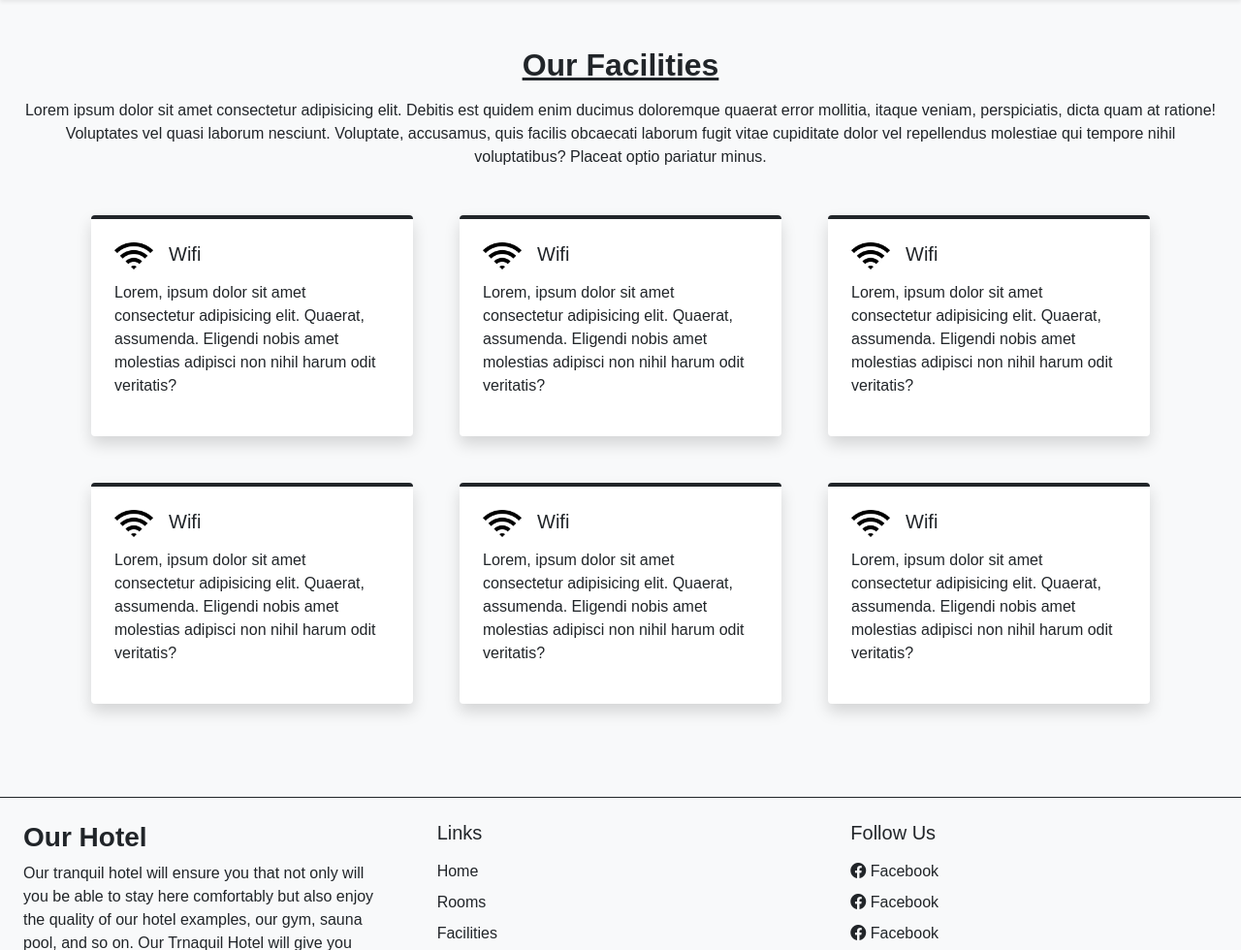
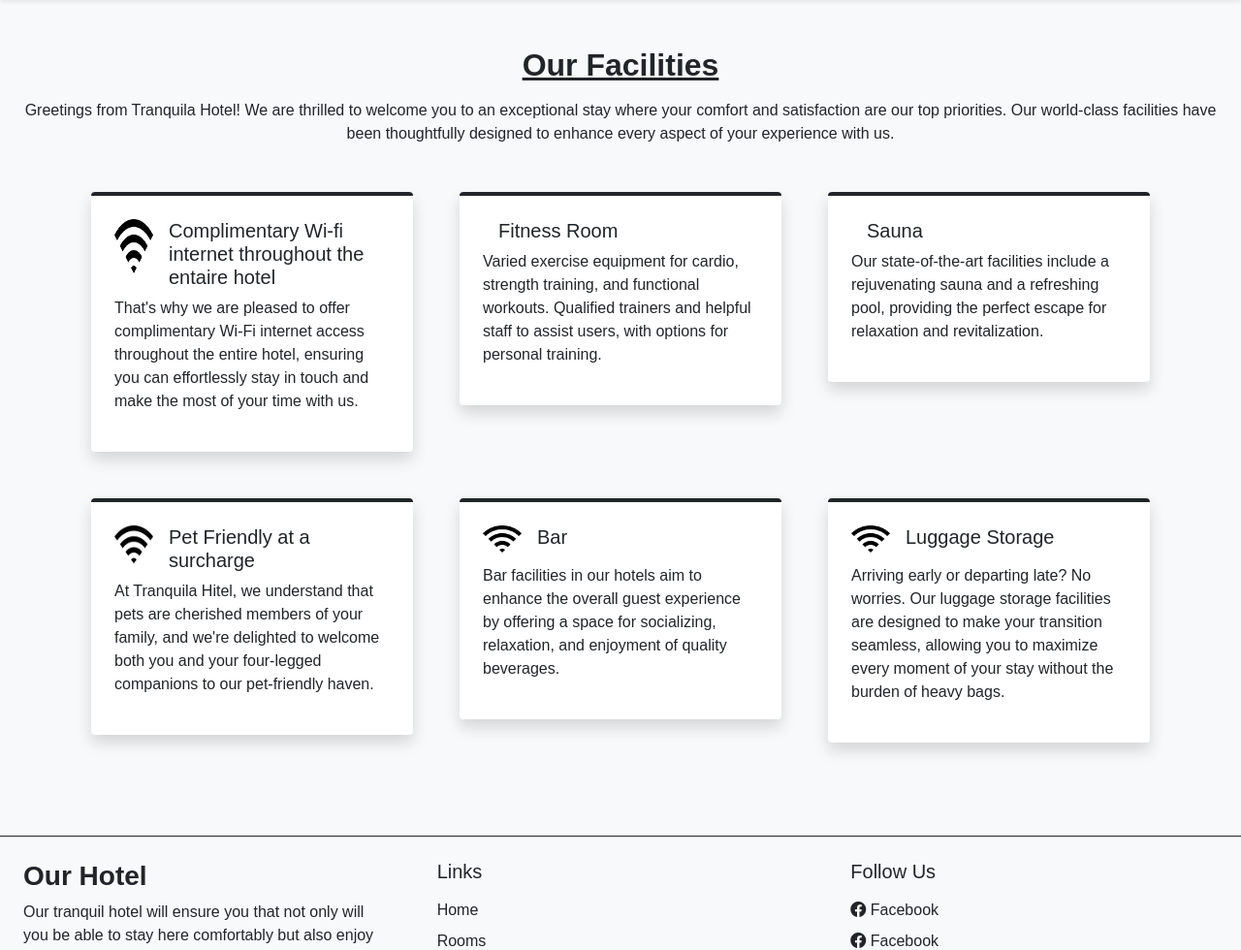
Before and after one commit to HazelKnott/Hotel-Mangement-System, a PHP site: page /facilities.php in a window 1280 px wide. Shown: the part 56-1036 px from the top of the page at 97% size. Run offline with PHP 8.4, Linux system fonts and the light colour scheme; some web fonts are replaced.

Commit message:
Update facilities.php

```diff
--- a/facilities.php
+++ b/facilities.php
@@ -25,7 +25,7 @@
     <h2 class="fw-bold text-center text-decoration-underline">Our Facilities</h2>
     <!-- <div class="border-bottom border-dark h-line"></div> -->
     <p class="text-center mt-3">
-      Lorem ipsum dolor sit amet consectetur adipisicing elit. Debitis est quidem enim ducimus doloremque quaerat error mollitia, itaque veniam, perspiciatis, dicta quam at ratione! Voluptates vel quasi laborum nesciunt. Voluptate, accusamus, quis facilis obcaecati laborum fugit vitae cupiditate dolor vel repellendus molestiae qui tempore nihil voluptatibus? Placeat optio pariatur minus.
+    Greetings from Tranquila Hotel! We are thrilled to welcome you to an exceptional stay where your comfort and satisfaction are our top priorities. Our world-class facilities have been thoughtfully designed to enhance every aspect of your experience with us.
     </p>
   </div>
 
@@ -35,10 +35,43 @@
         <div class="bg-white rounded shadow p-4 border-top border-4 border-dark pop">
           <div class="d-flex">
             <img src="images/facilities2/wifi.png" width="40px" alt="">
-            <h5 class="ms-3">Wifi</h5>
+            <h5 class="ms-3">Complimentary Wi-fi internet throughout the entaire hotel</h5>
           </div>
           <p>
-            Lorem, ipsum dolor sit amet consectetur adipisicing elit. Quaerat, assumenda. Eligendi nobis amet molestias adipisci non nihil harum odit veritatis?
+          That's why we are pleased to offer complimentary Wi-Fi internet access throughout the entire hotel, ensuring you can effortlessly stay in touch and make the most of your time with us.
+          </p>
+        </div>
+      </div>
+      <div class="col-lg-4 col-md-6 mb-5 px-4">
+        <div class="bg-white rounded shadow p-4 border-top border-4 border-dark pop">
+          <div class="d-flex">
+          <i class='fas fa-biking' style='font-size:36px'></i>
+            <h5 class="ms-3">Fitness Room</h5>
+          </div>
+          <p>
+          Varied exercise equipment for cardio, strength training, and functional workouts.
+          Qualified trainers and helpful staff to assist users, with options for personal training.
+          </p>
+        </div>
+      </div>
+      <div class="col-lg-4 col-md-6 mb-5 px-4">
+        <div class="bg-white rounded shadow p-4 border-top border-4 border-dark pop">
+          <div class="d-flex">
+            <i class='fas fa-biking' style='font-size:36px'></i>
+            <h5 class="ms-3">Sauna</h5>
+          </div>
+          <p>
+          Our state-of-the-art facilities include a rejuvenating sauna and a refreshing pool, providing the perfect escape for relaxation and revitalization.
+        </div>
+      </div>
+      <div class="col-lg-4 col-md-6 mb-5 px-4">
+        <div class="bg-white rounded shadow p-4 border-top border-4 border-dark pop">
+          <div class="d-flex">
+            <img src="images/facilities2/wifi.png" width="40px" alt="">
+            <h5 class="ms-3">Pet Friendly at a surcharge</h5>
+          </div>
+          <p>
+          At Tranquila Hitel, we understand that pets are cherished members of your family, and we're delighted to welcome both you and your four-legged companions to our pet-friendly haven.
           </p>
         </div>
       </div>
@@ -46,10 +79,10 @@
         <div class="bg-white rounded shadow p-4 border-top border-4 border-dark pop">
           <div class="d-flex">
             <img src="images/facilities2/wifi.png" width="40px" alt="">
-            <h5 class="ms-3">Wifi</h5>
+            <h5 class="ms-3">Bar</h5>
           </div>
           <p>
-            Lorem, ipsum dolor sit amet consectetur adipisicing elit. Quaerat, assumenda. Eligendi nobis amet molestias adipisci non nihil harum odit veritatis?
+          Bar facilities in our hotels aim to enhance the overall guest experience by offering a space for socializing, relaxation, and enjoyment of quality beverages.
           </p>
         </div>
       </div>
@@ -57,43 +90,10 @@
         <div class="bg-white rounded shadow p-4 border-top border-4 border-dark pop">
           <div class="d-flex">
             <img src="images/facilities2/wifi.png" width="40px" alt="">
-            <h5 class="ms-3">Wifi</h5>
+            <h5 class="ms-3">Luggage Storage</h5>
           </div>
           <p>
-            Lorem, ipsum dolor sit amet consectetur adipisicing elit. Quaerat, assumenda. Eligendi nobis amet molestias adipisci non nihil harum odit veritatis?
-          </p>
-        </div>
-      </div>
-      <div class="col-lg-4 col-md-6 mb-5 px-4">
-        <div class="bg-white rounded shadow p-4 border-top border-4 border-dark pop">
-          <div class="d-flex">
-            <img src="images/facilities2/wifi.png" width="40px" alt="">
-            <h5 class="ms-3">Wifi</h5>
-          </div>
-          <p>
-            Lorem, ipsum dolor sit amet consectetur adipisicing elit. Quaerat, assumenda. Eligendi nobis amet molestias adipisci non nihil harum odit veritatis?
-          </p>
-        </div>
-      </div>
-      <div class="col-lg-4 col-md-6 mb-5 px-4">
-        <div class="bg-white rounded shadow p-4 border-top border-4 border-dark pop">
-          <div class="d-flex">
-            <img src="images/facilities2/wifi.png" width="40px" alt="">
-            <h5 class="ms-3">Wifi</h5>
-          </div>
-          <p>
-            Lorem, ipsum dolor sit amet consectetur adipisicing elit. Quaerat, assumenda. Eligendi nobis amet molestias adipisci non nihil harum odit veritatis?
-          </p>
-        </div>
-      </div>
-      <div class="col-lg-4 col-md-6 mb-5 px-4">
-        <div class="bg-white rounded shadow p-4 border-top border-4 border-dark pop">
-          <div class="d-flex">
-            <img src="images/facilities2/wifi.png" width="40px" alt="">
-            <h5 class="ms-3">Wifi</h5>
-          </div>
-          <p>
-            Lorem, ipsum dolor sit amet consectetur adipisicing elit. Quaerat, assumenda. Eligendi nobis amet molestias adipisci non nihil harum odit veritatis?
+          Arriving early or departing late? No worries. Our luggage storage facilities are designed to make your transition seamless, allowing you to maximize every moment of your stay without the burden of heavy bags.
           </p>
         </div>
       </div>
```
